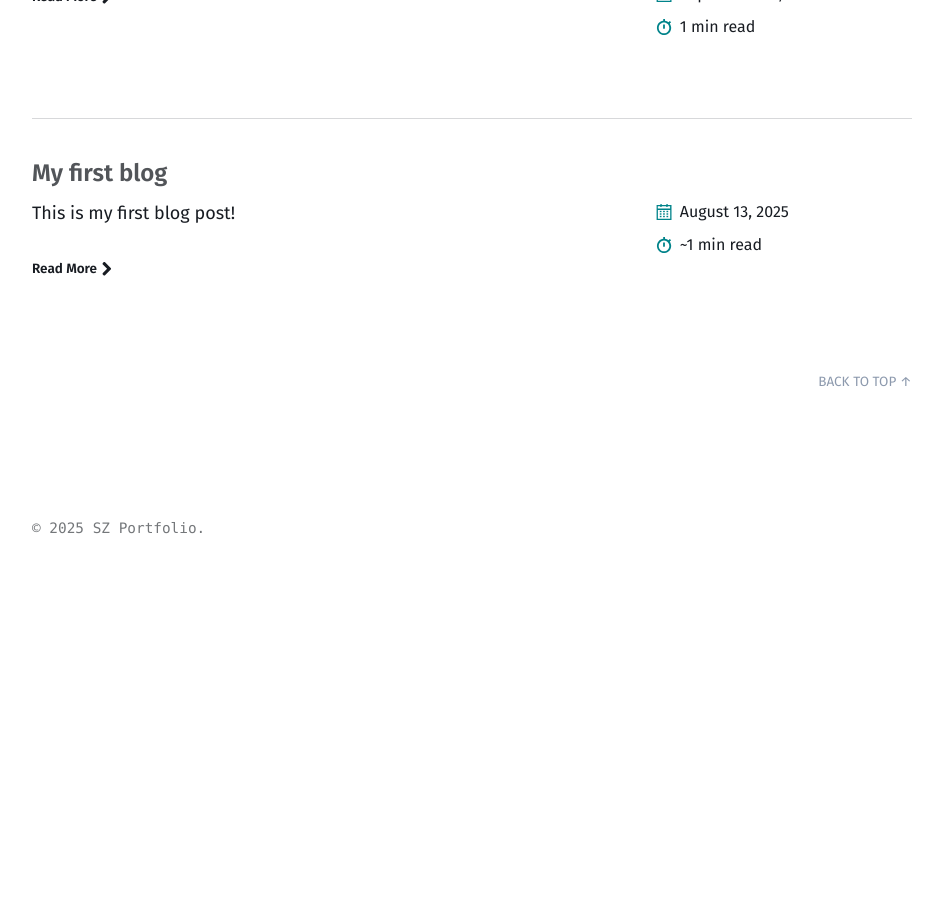
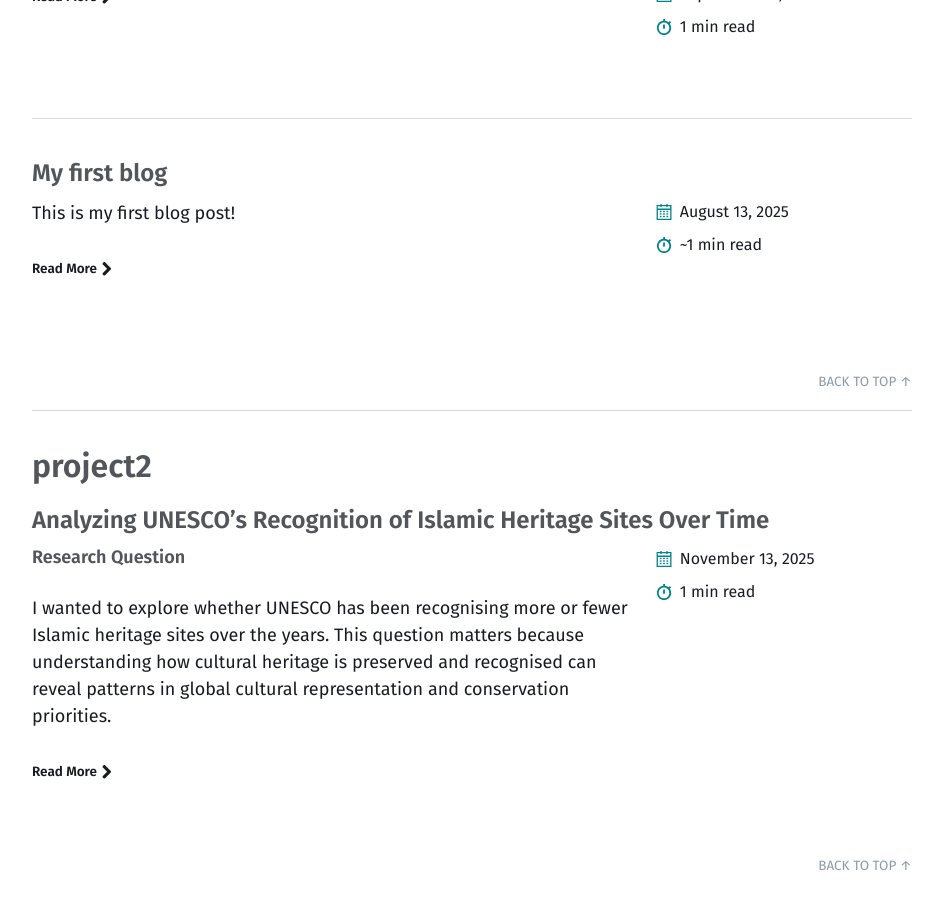
Before and after one commit to sanazia999-beep/portfolio, a Jekyll site: the page built from categories.md, in a window 1280 px wide and 900 px high, scrolled down 1537 px. Shown: the whole window, without its empty margins (40-981 px from the left). Built offline with Jekyll 4.4.1, drawn with Linux system fonts in a browser that asks for light colours; before the commit the page ends 2104 px from its top, so only the background shows below that.

Commit message:
Add front matter and refine introduction for analysis post
Added front matter to the Islamic sites analysis post and refined the introduction.

```diff
--- a/_posts/2025-11-13-islamic-sites-analysis.md
+++ b/_posts/2025-11-13-islamic-sites-analysis.md
@@ -1,9 +1,17 @@
-# Analyzing UNESCO's Recognition of Islamic Heritage Sites Over Time
+---
+title: "Analyzing UNESCO's Recognition of Islamic Heritage Sites Over Time"
+excerpt_separator: "<!--more-->"
+categories:
+  - project2
+tags:
+  - experiments
+  - tests
 
+---
 ## Research Question
 
 I wanted to explore whether UNESCO has been recognising more or fewer Islamic heritage sites over the years.
-This question matters because understanding how cultural heritage is preserved and recognised can reveal patterns in global cultural representation and conservation priorities.
+This question matters because understanding how cultural heritage is preserved and recognised can reveal patterns in global cultural representation and conservation priorities.<!--more-->
 
 ## What I Did
 Using Python and data analysis, I examined UNESCO World Heritage site descriptions to identify sites connected to Islamic heritage. I searched for keywords like "islam," "mosque," and "muslim" in the official descriptions. My analysis went through several stages:
```
